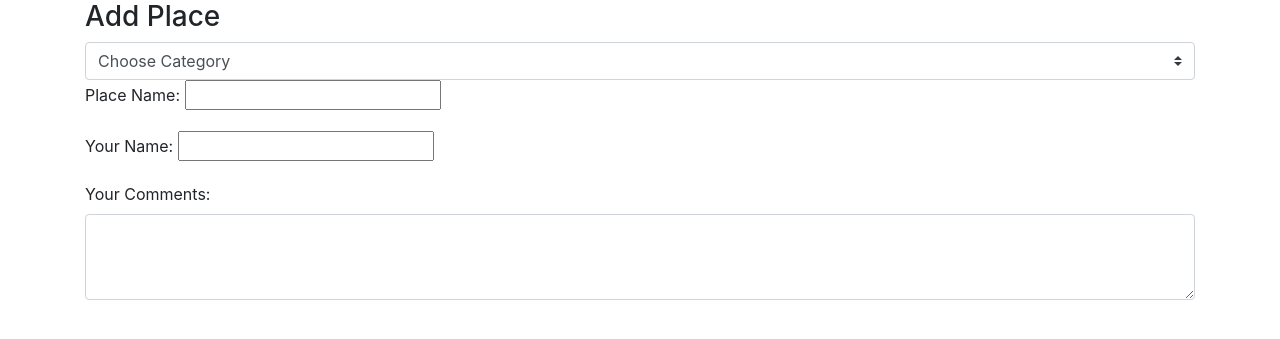
After one commit to kososwede/ms3, a Flask app: page /add_place in a window 1280 px wide. The commit adds this page. Shown: the top 339 px of the page. Run offline with Flask 2, Linux system fonts and the light colour scheme; data that the repository does not hold is empty; some libraries are stand-ins or nearby versions.

Commit message:
added addplace.html and got my categories linked up to it

```diff
--- a/app.py
+++ b/app.py
@@ -17,6 +17,11 @@ def get_places():
     return render_template("places.html", places=mongo.db.places.find())
 
 
+@app.route("/add_place")
+def add_place():
+    return render_template("addplace.html", categories=mongo.db.categories.find())
+
+
 if __name__ == "__main__":
     app.run(host=os.environ.get('IP'),
     port=int(os.environ.get('PORT')),
--- /dev/null
+++ b/templates/addplace.html
@@ -0,0 +1,41 @@
+{% extends 'base.html' %}
+{% block content %}
+<div class="container">
+<h3>Add Place</h3>
+
+
+<form action="" method="POST">
+<div class="row">
+<div class="col 12">
+
+<select id="category" name="category_name" class="custom-select">
+  <option selected>Choose Category</option>
+  {% for cat in categories %}
+  <option value="{{cat.category_name}}">{{cat.category_name}}</option>
+{% endfor %}
+</select>
+</div>
+</div>
+<div class="row">
+<div class="col 12">
+  <div class="form-group">
+    <label for="icon_prefix">Place Name:</label>
+    <input type="text" class="validate" id="place_name" name="place_name">
+  </div>
+  </div>
+  </div>
+  <div class="row">
+<div class="col 12">
+  <div class="form-group">
+    <label for="icon_prefix">Your Name:</label>
+    <input type="text" class="validate" id="user_name" name="user_name">
+  </div>
+ </div>
+  </div>
+  <div class="form-group">
+    <label for="exampleFormControlTextarea1">Your Comments:</label>
+    <textarea class="form-control" name="user_comments " id="user_comments" rows="3"></textarea>
+  </div>
+</form>
+</div>
+{% endblock %}
--- a/templates/base.html
+++ b/templates/base.html
@@ -4,10 +4,20 @@
     <meta charset="UTF-8">
     <meta name="viewport" content="width=device-width, initial-scale=1.0">
     <meta http-equiv="X-UA-Compatible" content="ie=edge">
+    <link href="https://stackpath.bootstrapcdn.com/font-awesome/4.7.0/css/font-awesome.min.css" rel="stylesheet" integrity="sha384-wvfXpqpZZVQGK6TAh5PVlGOfQNHSoD2xbE+QkPxCAFlNEevoEH3Sl0sibVcOQVnN" crossorigin="anonymous">
+    <link rel="stylesheet" href="https://stackpath.bootstrapcdn.com/bootstrap/4.3.1/css/bootstrap.min.css" integrity="sha384-ggOyR0iXCbMQv3Xipma34MD+dH/1fQ784/j6cY/iJTQUOhcWr7x9JvoRxT2MZw1T" crossorigin="anonymous">
     <title>Things To Do</title>
 </head>
 <body>
-    <h1>HELLO</h1>
     {% block content %} {% endblock %}
+
+
+
+
+
+<script src="https://code.jquery.com/jquery-3.3.1.slim.min.js" integrity="sha384-q8i/X+965DzO0rT7abK41JStQIAqVgRVzpbzo5smXKp4YfRvH+8abtTE1Pi6jizo" crossorigin="anonymous"></script>
+<script src="https://cdnjs.cloudflare.com/ajax/libs/popper.js/1.14.7/umd/popper.min.js" integrity="sha384-UO2eT0CpHqdSJQ6hJty5KVphtPhzWj9WO1clHTMGa3JDZwrnQq4sF86dIHNDz0W1" crossorigin="anonymous"></script>
+<script src="https://stackpath.bootstrapcdn.com/bootstrap/4.3.1/js/bootstrap.min.js" integrity="sha384-JjSmVgyd0p3pXB1rRibZUAYoIIy6OrQ6VrjIEaFf/nJGzIxFDsf4x0xIM+B07jRM" crossorigin="anonymous"></script>
+
 </body>
 </html>
```
Also changed, not shown: templates/places.html (+19 -16 lines), static/style/style.css (added).
